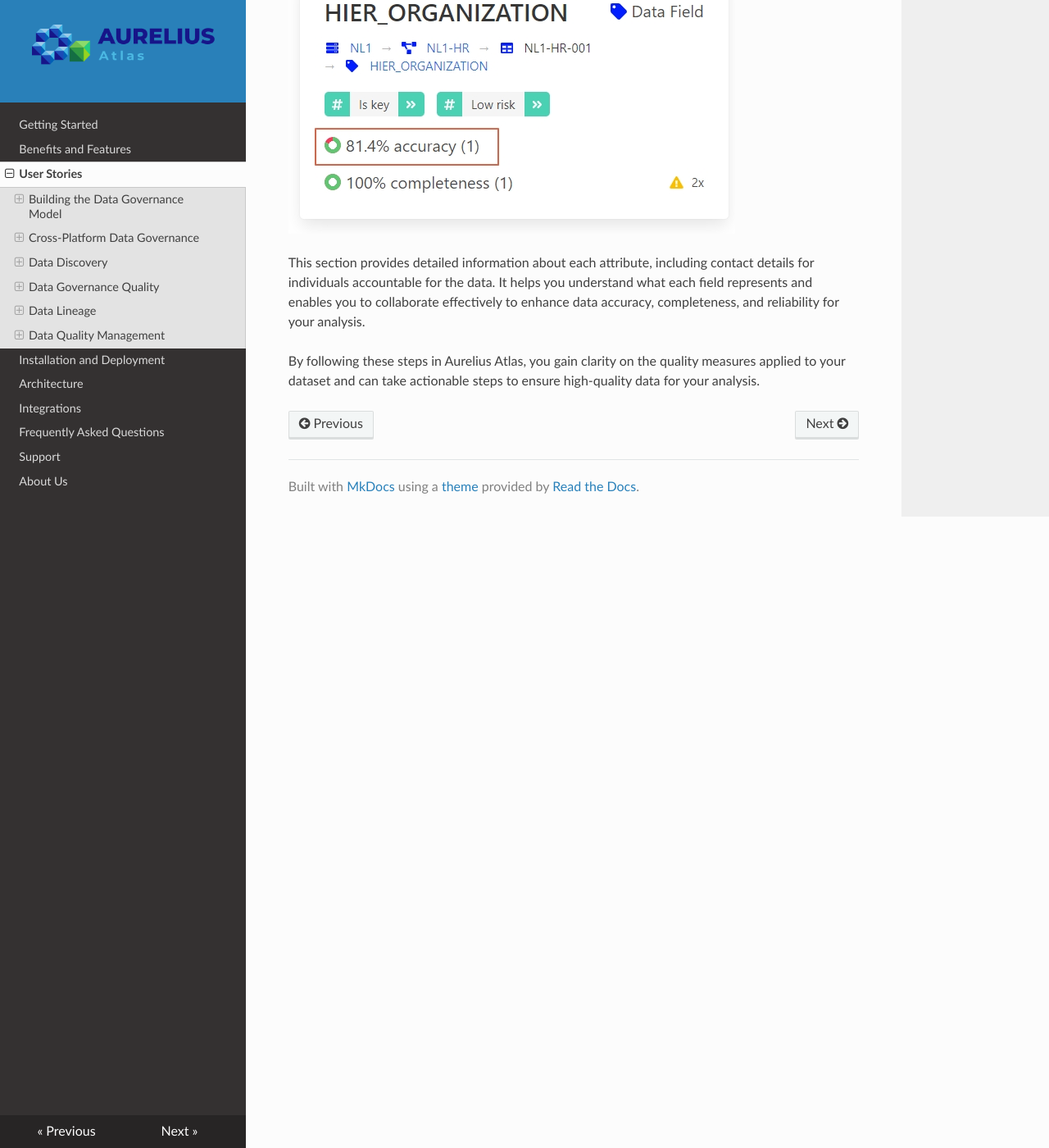
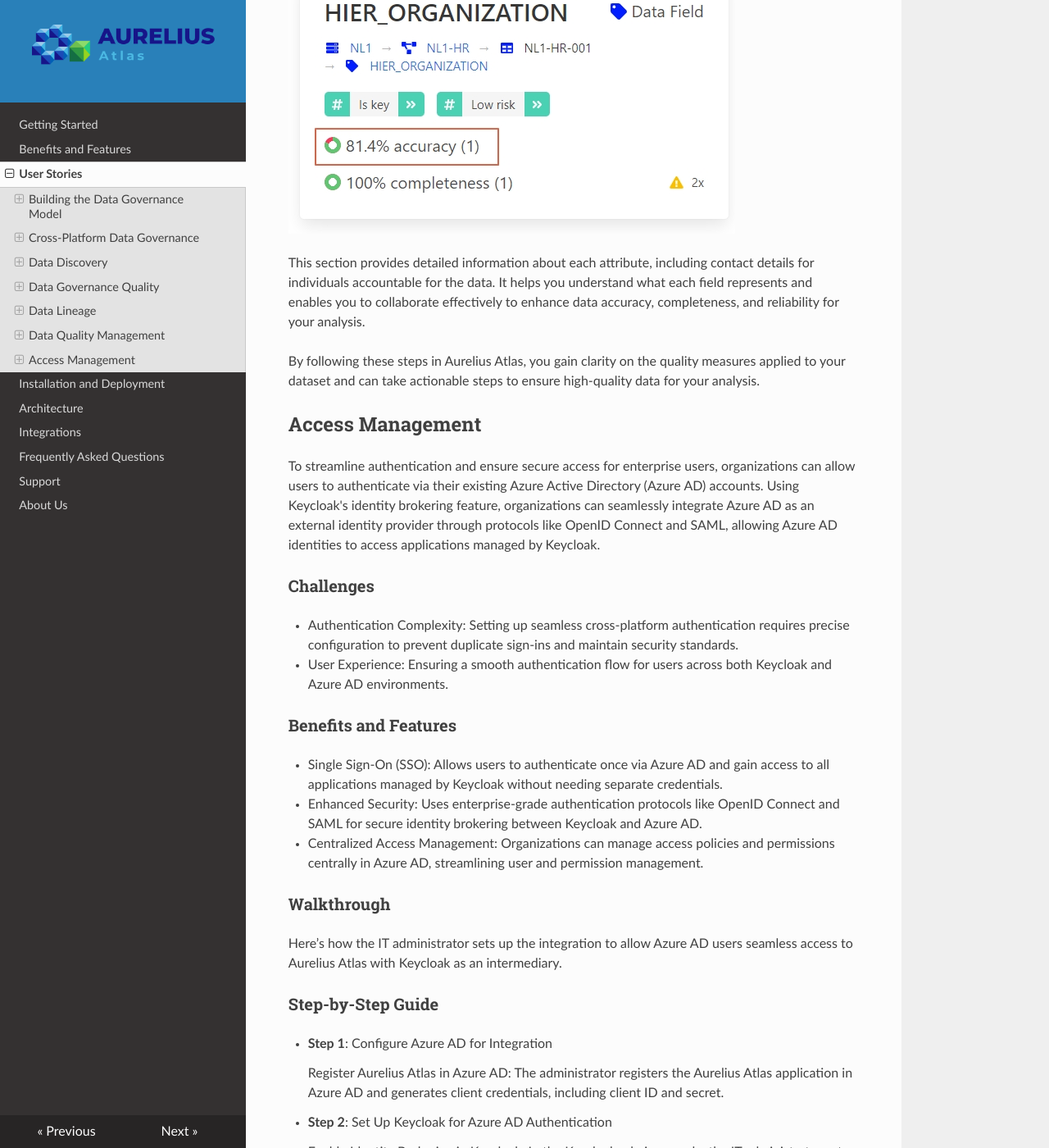
Before and after one commit to aureliusenterprise/aurelius-atlas-documentation, an MkDocs documentation site: the page built from docs/user-stories.md, in a window 1280 px wide and 1400 px high, scrolled down 22859 px. Shown: the whole window at 82% size. Built offline with MkDocs 1.6.1, drawn with Linux system fonts in a browser that asks for light colours; nearby versions of some CDN libraries; some of the changed text lies outside the part shown.

Commit message:
Add user story access management

```diff
--- a/docs/user-stories.md
+++ b/docs/user-stories.md
@@ -530,3 +530,53 @@
 
 By following these steps in Aurelius Atlas, you gain clarity on the quality measures applied to your dataset and
 can take actionable steps to ensure high-quality data for your analysis.
+
+## Access Management
+
+To streamline authentication and ensure secure access for enterprise users, organizations can allow users to
+authenticate via their existing Azure Active Directory (Azure AD) accounts. Using Keycloak's identity brokering
+feature, organizations can seamlessly integrate Azure AD as an external identity provider through protocols
+like OpenID Connect and SAML, allowing Azure AD identities to access applications managed by Keycloak.
+
+### Challenges
+
+- Authentication Complexity: Setting up seamless cross-platform authentication requires precise configuration
+    to prevent duplicate sign-ins and maintain security standards.
+- User Experience: Ensuring a smooth authentication flow for users across both Keycloak and Azure AD environments.
+
+### Benefits and Features
+
+- Single Sign-On (SSO): Allows users to authenticate once via Azure AD and gain access to all applications
+    managed by Keycloak without needing separate credentials.
+- Enhanced Security: Uses enterprise-grade authentication protocols like OpenID Connect and SAML for secure
+    identity brokering between Keycloak and Azure AD.
+- Centralized Access Management: Organizations can manage access policies and permissions centrally in Azure
+    AD, streamlining user and permission management.
+
+### Walkthrough
+
+Here’s how the IT administrator sets up the integration to allow Azure AD users seamless access to Aurelius
+Atlas with Keycloak as an intermediary.
+
+### Step-by-Step Guide
+
+- **Step 1**: Configure Azure AD for Integration
+
+    Register Aurelius Atlas in Azure AD: The administrator registers the Aurelius Atlas application in Azure AD
+    and generates client credentials, including client ID and secret.
+
+- **Step 2**: Set Up Keycloak for Azure AD Authentication
+
+    Enable Identity Brokering in Keycloak: In the Keycloak admin console, the IT administrator sets up identity
+    brokering and configures Azure AD as an external identity provider, using OpenID Connect or SAML.
+    For more details please reference our [guide](installation-and-deployment.md#access-management).
+
+    Configure Role Mappings: The admin maps Azure AD group memberships to Keycloak roles that correspond to
+    Aurelius Atlas roles.
+
+- **Step 3**: Verify User Access in Aurelius Atlas
+
+    Sign In via Azure AD: A user with an Azure AD account attempts to access Aurelius Atlas. They select the
+    “Sign in with Azure AD” option, which initiates the authentication flow.
+    Role-Based Access Control (RBAC): After authentication, Keycloak automatically assigns the user’s role in
+    Aurelius Atlas based on their Azure AD group, granting access to the relevant data governance features.
```
Also changed, not shown: docs/installation-and-deployment.md (+15 -14 lines).
